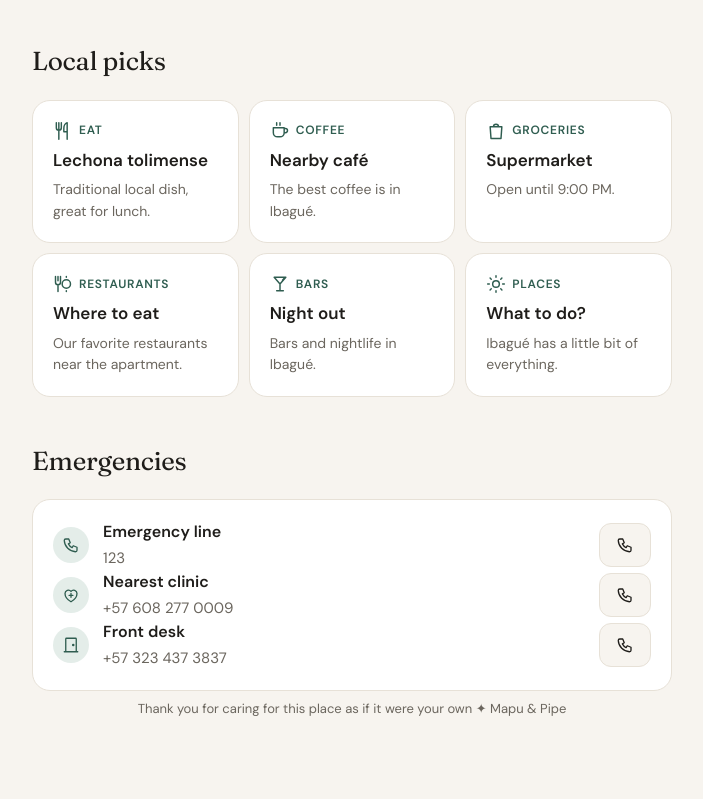
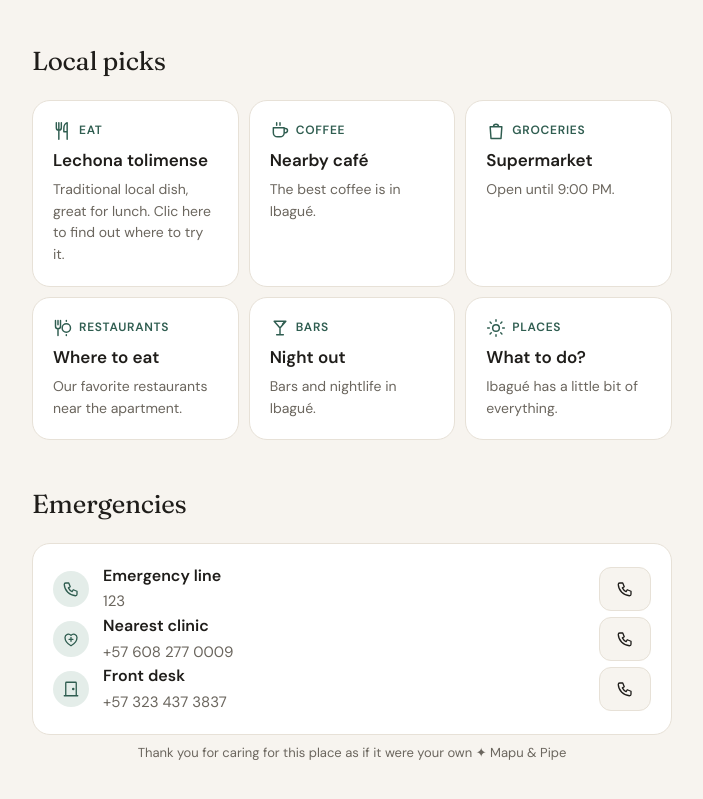
Before and after one commit to best-airbnb/guia-infinity-1201-ibg, a plain HTML site: page index.html in a window 1280 px wide. Shown: the part 3039-3838 px from the top of the page, without its empty margins (288-991 px from the left). Drawn offline with Linux system fonts and the light colour scheme.

Commit message:
recomendaciones

```diff
--- a/index.html
+++ b/index.html
@@ -128,7 +128,7 @@ const CONFIG = {
 
   recomendaciones: [
     { icono: "comida",  categoria: { es: "Comer", en: "Eat" },     nombre: "Lechona tolimense",
-      nota: { es: "Plato típico de Ibagué, ideal para almuerzo.", en: "Traditional local dish, great for lunch." }, mapsUrl: "https://maps.google.com/?q=lechona+Ibagué" },
+      nota: { es: "Plato típico de Ibagué, ideal para el almuerzo. Dale clic y conoce dónde probarlo", en: "Traditional local dish, great for lunch. Clic here to find out where to try it." }, mapsUrl: "https://maps.google.com/?q=lechona+Ibagué" },
     { icono: "cafe",    categoria: { es: "Café", en: "Coffee" },   nombre: { es: "Café cerca", en: "Nearby café" },
       nota: { es: "El mejor café está en Ibagué.", en: "The best coffee is in Ibagué." }, mapsUrl: "https://maps.app.goo.gl/hyGLpEGaeqhQCmgC7" },
     { icono: "compras", categoria: { es: "Mercado", en: "Groceries" }, nombre: { es: "Supermercado", en: "Supermarket" },
```
